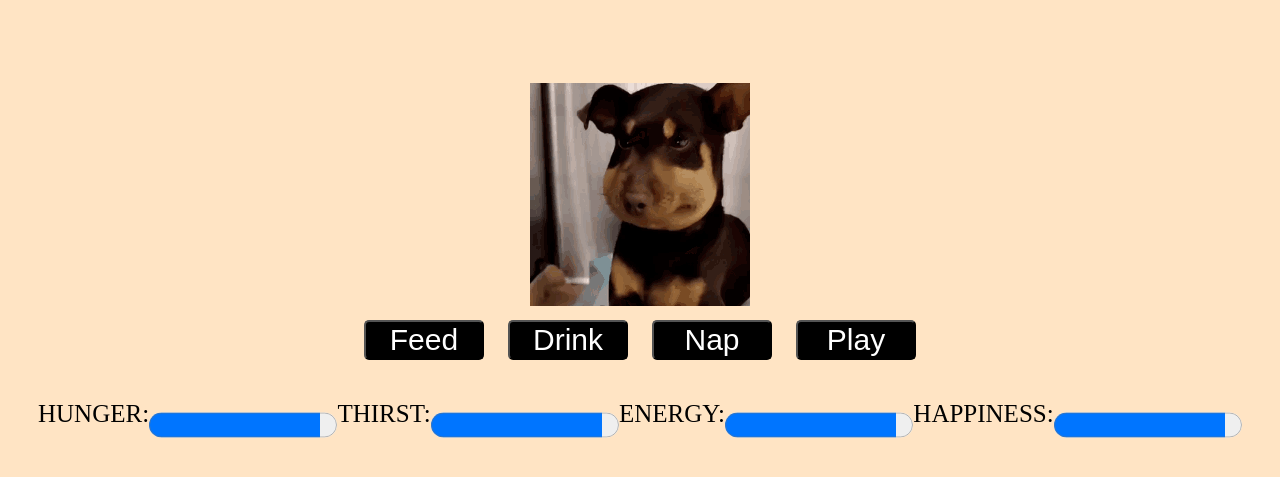
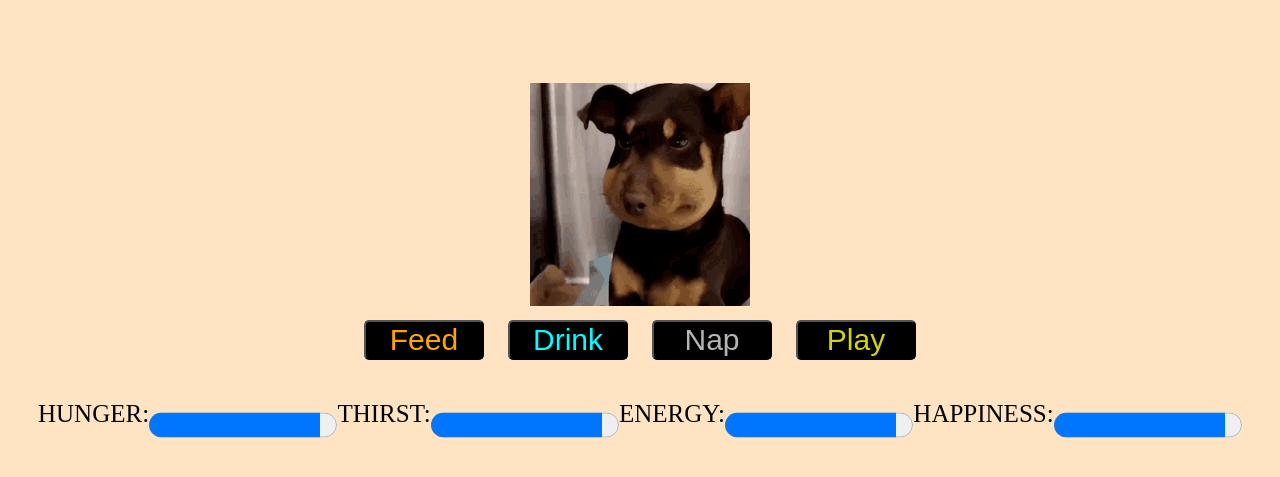
Before and after one commit to fullstack-developer23/Cyberpet-Challenge, a plain HTML site: page index.html in a window 1280 px wide. Both pictures are taken after a click on the picture 476 px from the left and 492 px from the top of the page. Shown: the part 329-806 px from the top of the page. Drawn offline with Linux system fonts and the light colour scheme.

Commit message:
fixed begin bug, removed begin

```diff
--- a/style.css
+++ b/style.css
@@ -38,25 +38,20 @@ html{
 }
 
 #feed{
-
+    color: orange;
 }
 
 #drink{
-
+    color: aqua;
 }
 
 #nap{
-
+    color: rgb(181, 181, 181);
 }
 
-.begin{
-    font-size: 30px;
-    width: 120px;
-    margin: 10px;
-    background-color: rgb(47, 255, 85);
-    color: rgb(11, 5, 5);
-    height: 40px;
-    border-radius: 5px;
+#play{
+    background-color: rgb(0, 0, 0);
+    color: rgb(211, 211, 17);
 }
 
 .progressLabel{
```
